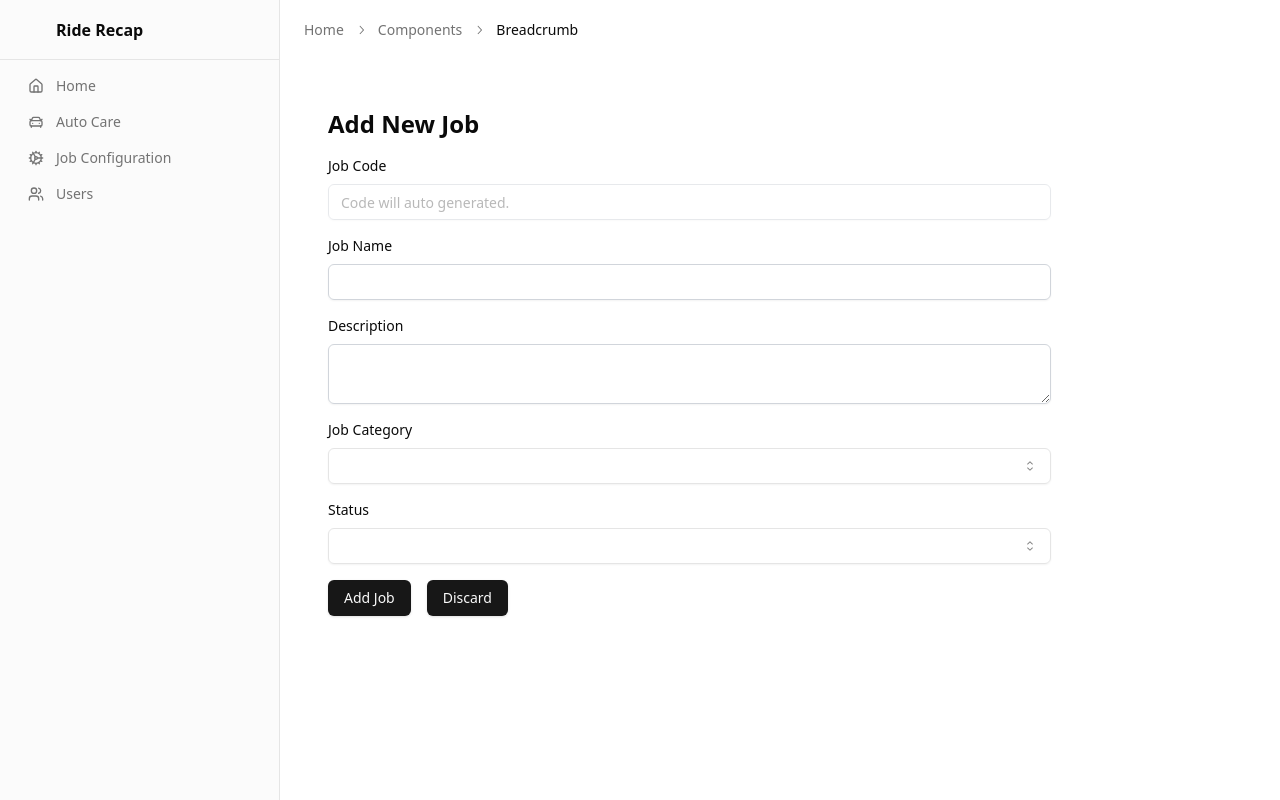
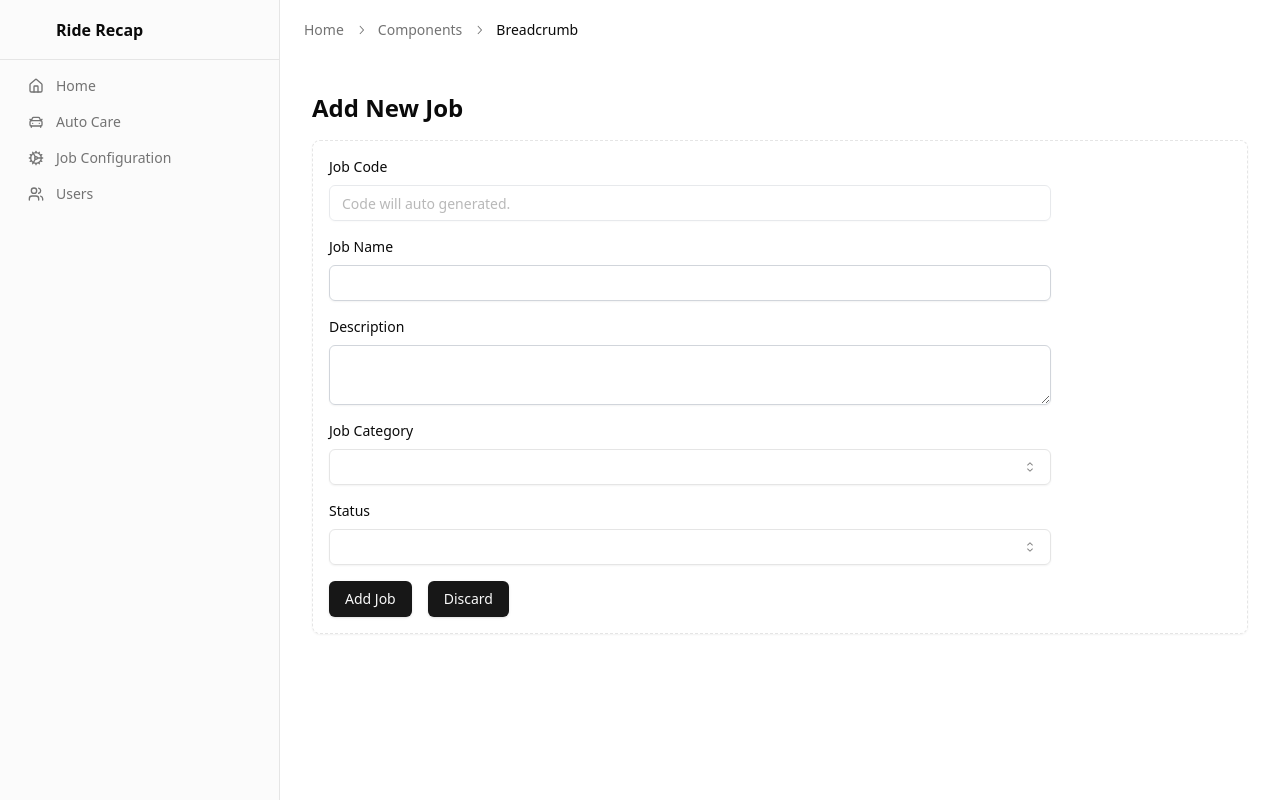
Before and after one commit to ShannonAlex-MAV3/ride_recap, a React (Vite) app in the folder frontend/: page /job-config/new in a window 1280 px wide. Built offline with nearby package versions, Linux system fonts and the light colour scheme; some icons are missing.

Commit message:
RR: Job Config minor ui changes.

```diff
--- a/frontend/package.json
+++ b/frontend/package.json
@@ -11,7 +11,7 @@
   },
   "dependencies": {
     "@hookform/resolvers": "^3.9.0",
-    "@radix-ui/react-dialog": "^1.1.1",
+    "@radix-ui/react-dialog": "^1.1.2",
     "@radix-ui/react-dropdown-menu": "^2.1.1",
     "@radix-ui/react-icons": "^1.3.0",
     "@radix-ui/react-label": "^2.1.0",
--- a/frontend/src/app/job-config/AddEdit.tsx
+++ b/frontend/src/app/job-config/AddEdit.tsx
@@ -56,10 +56,12 @@ const AddEditJob = () => {
   }, [jobID]);
 
   return (
-    <div className="p-6">
+    <div className="p-2">
       <h1 className="text-2xl font-bold mb-4">
         {isEditing ? "Edit Job" : "Add New Job"}
       </h1>
+
+      <div className="flex-grow p-4 items-center justify-center rounded-lg border border-dashed shadow-sm">
 
       <Form {...form}>
         <form className="space-y-4" onSubmit={form.handleSubmit(submitJob)}>
@@ -175,13 +177,20 @@ const AddEditJob = () => {
             <Button
               type="reset"
               className="btn btn-secondary"
-              onClick={form.reset}
+              onClick={() => form.reset({
+                jobCode: jobData?.jobCode ?? "",
+                jobName: jobData?.jobName ?? "",
+                description: jobData?.description ?? "",
+                category: jobData?.category ?? "",
+                status: jobData?.status ?? "",
+              })}
             >
               Discard
             </Button>
           </div>
         </form>
       </Form>
+      </div>
     </div>
   );
 };
--- a/frontend/src/app/job-config/JobConfig.tsx
+++ b/frontend/src/app/job-config/JobConfig.tsx
@@ -38,6 +38,9 @@ const JobConfig = () => {
           <Link to={`new`}>Add</Link>
         </Button>
       </div>
+      <div
+            className="flex-grow p-4 items-center justify-center rounded-lg border border-dashed shadow-sm"
+          >
       <div>
         <Table>
           <TableCaption>A list of Jobs.</TableCaption>
@@ -78,6 +81,7 @@ const JobConfig = () => {
           </TableBody>
         </Table>
       </div>
+      </div>
     </>
   );
 };
```
Also changed, not shown: frontend/src/App.tsx (+15 -11 lines).
